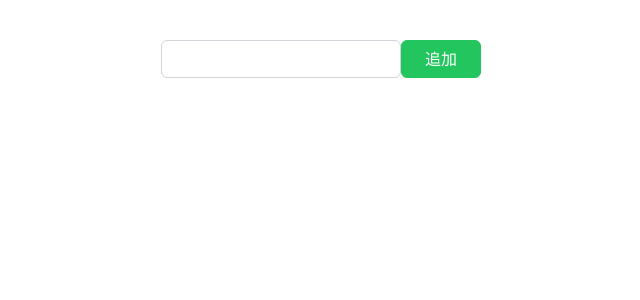
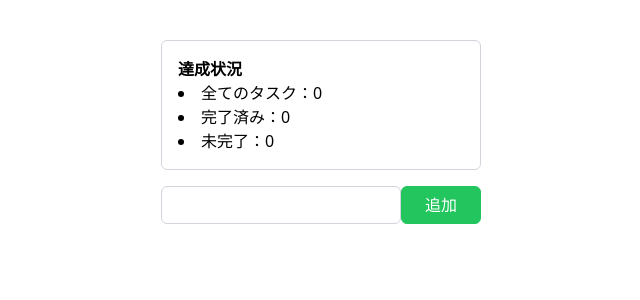
Before and after one commit to wsigma21/hc_practice, a React (Create React App) app in the folder React/react_todo_list/: page / in a window 1280 px wide. Shown: the top 300 px of the page, without its empty margins (319-959 px from the left). Built offline with nearby package versions, Linux system fonts and the light colour scheme.

Commit message:
feat: 達成状況更新・表示機能追加

```diff
--- a/React/react_todo_list/src/App.tsx
+++ b/React/react_todo_list/src/App.tsx
@@ -1,6 +1,7 @@
 import "./index.css";
 import { AddItems } from "./components/AddItems";
 import { TodoList } from "./components/TodoList";
+import { StatusList } from "./components/StatusList";
 import { TodoProvider } from "./components/providers/TodoProvider";
 
 function App() {
@@ -9,6 +10,7 @@ function App() {
     <div className="App">
       <div className="w-3/12 mx-auto mt-10">
         <TodoProvider>
+          <StatusList />
           <AddItems />
           <TodoList />
         </TodoProvider>
--- /dev/null
+++ b/React/react_todo_list/src/components/StatusList.tsx
@@ -0,0 +1,13 @@
+import { useTodoList } from "../hooks/useTodoList"
+
+export const StatusList = () => {
+  const { allTodosNum, doneTodoNum, unfinishedTodoNum } = useTodoList();
+  return (
+    <div className="w-full p-4 mb-4 border border-gray-300 rounded-md">
+      <h2 className="font-bold">達成状況</h2>
+      <li>全てのタスク：{allTodosNum}</li>
+      <li>完了済み：{doneTodoNum}</li>
+      <li>未完了：{unfinishedTodoNum}</li>
+    </div>
+  )
+}
--- a/React/react_todo_list/src/components/TodoList.tsx
+++ b/React/react_todo_list/src/components/TodoList.tsx
@@ -1,4 +1,4 @@
-import { useContext, useState  } from "react";
+import { useContext, useState, useCallback  } from "react";
 import Modal from 'react-modal';
 import { TodoContext } from "../components/providers/TodoProvider";
 import { useTodoList } from "../hooks/useTodoList"
@@ -11,7 +11,7 @@ export const TodoList = () => {
   const closeModal = () => setIsOpen(false);
   Modal.setAppElement('#root');
 
-  const { todos } = useContext(TodoContext);
+  const { todos, setTodos } = useContext(TodoContext);
   const { onDeleteTodo } = useTodoList();
 
   const onClickDeleteTodo = () => {
@@ -24,6 +24,12 @@ export const TodoList = () => {
     setDeleteTargetId(id);
   }
 
+  // 達成ステータスの更新
+  const onChangeDone = useCallback((id: number) => {
+    const newTodos = todos.map((todo) => (todo.id === id ? {...todo, done:!todo.done} : todo))
+    setTodos(newTodos)
+  },[todos, setTodos]);
+
   if (todos.length === 0 ) return <></>
   return (
     <>
@@ -31,6 +37,7 @@ export const TodoList = () => {
         <div className="group">
           {todos.map((todo) => (
             <div key={todo.id} className="group-last:border-b w-full py-1.5 px-2 border-t border-r border-l border-gray-300 rounded-md flex justify-between items-center">
+              <input type="checkbox" className="mr-1 border border-red-500" onChange={() => onChangeDone(todo.id)} />
               <span className="w-9/12">{todo.title}</span>
               <button
                 className="w-3/12 py-1.5 border border-red-500 rounded-md bg-red-500 text-white hover:bg-white hover:text-red-500"
--- a/React/react_todo_list/src/hooks/useTodoList.ts
+++ b/React/react_todo_list/src/hooks/useTodoList.ts
@@ -5,6 +5,10 @@ let nextId = 1;
 
 export const useTodoList = () => {
   const { todos, setTodos } = useContext(TodoContext);
+  const doneTodos = todos.filter((todo) => todo.done);
+  const allTodosNum = todos.length;
+  const doneTodoNum = doneTodos.length;
+  const unfinishedTodoNum = allTodosNum - doneTodoNum;
 
   const [ todoText, setTodoText ] = useState<string>("");
   const onChangeTodoText = (event: ChangeEvent<HTMLInputElement>) => {
@@ -13,7 +17,7 @@ export const useTodoList = () => {
 
   const onAddTodo = () => {
     if (todoText === "") return;
-    const newTodos = [...todos, { id : nextId++, title: todoText} ];
+    const newTodos = [...todos, { id : nextId++, title: todoText, done:false } ];
     setTodos(newTodos);
     setTodoText("");
   }
@@ -22,5 +26,5 @@ export const useTodoList = () => {
     const newTodos = todos.filter((t) => t.id !== id);
     setTodos(newTodos);
   },[todos, setTodos]);
-  return { todoText, onChangeTodoText, onAddTodo, onDeleteTodo}
+  return { todoText, setTodos, onChangeTodoText, onAddTodo, onDeleteTodo, allTodosNum, doneTodoNum, unfinishedTodoNum}
 }
--- a/React/react_todo_list/src/types/todo.ts
+++ b/React/react_todo_list/src/types/todo.ts
@@ -1,4 +1,5 @@
 export type TodoType = {
   id: number,
-  title: string
+  title: string,
+  done: boolean
 }
```
